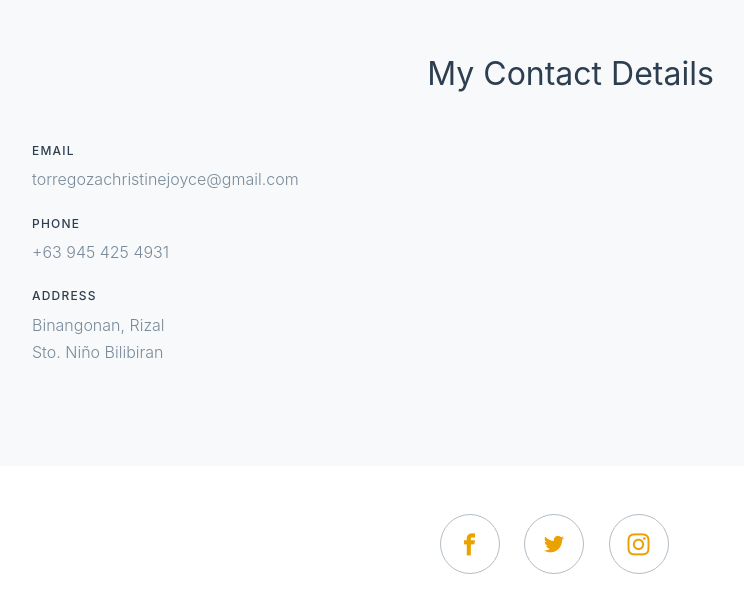
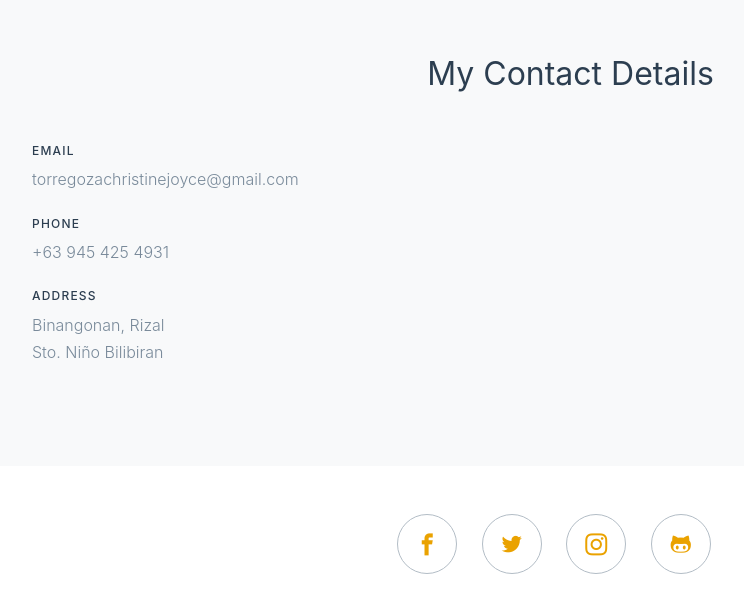
Before and after one commit to cjtorregoza/cjtorregoza.github.io, a plain HTML site: page index.html in a window 1280 px wide. Shown: the part 10882-11494 px from the top of the page, without its empty margins (86-830 px from the left). Drawn offline with nearby package versions, Linux system fonts and the light colour scheme; files whose address does not match are found by name.

Commit message:
github icon

```diff
--- a/index.html
+++ b/index.html
@@ -967,6 +967,7 @@
               <a href="https://web.facebook.com/ms.cjoy12" class="social-item"><span class="icon-facebook2" style="color: #eaa200;"></span></a>
               <a href="https://twitter.com/trrgzcj" class="social-item"><span class="icon-twitter" style="color: #eaa200;"></span></a>
               <a href="https://www.instagram.com/trrgzcjoy_/" class="social-item"><span class="icon-instagram2" style="color: #eaa200;"></span></a>
+              <a href="https://www.instagram.com/trrgzcjoy_/" class="social-item"><span class="icon-github" style="color: #eaa200;"></span></a>
             </p>
           </div>
         </div>
```
